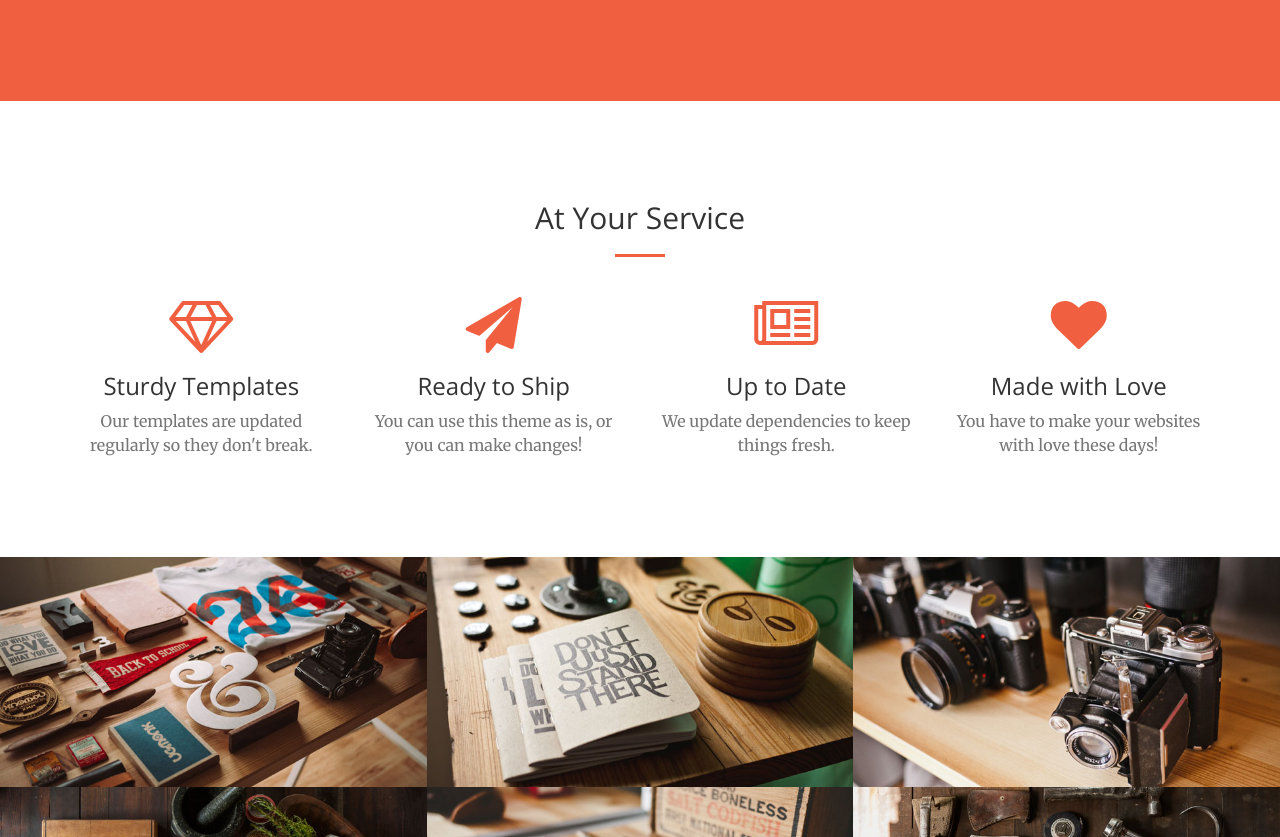
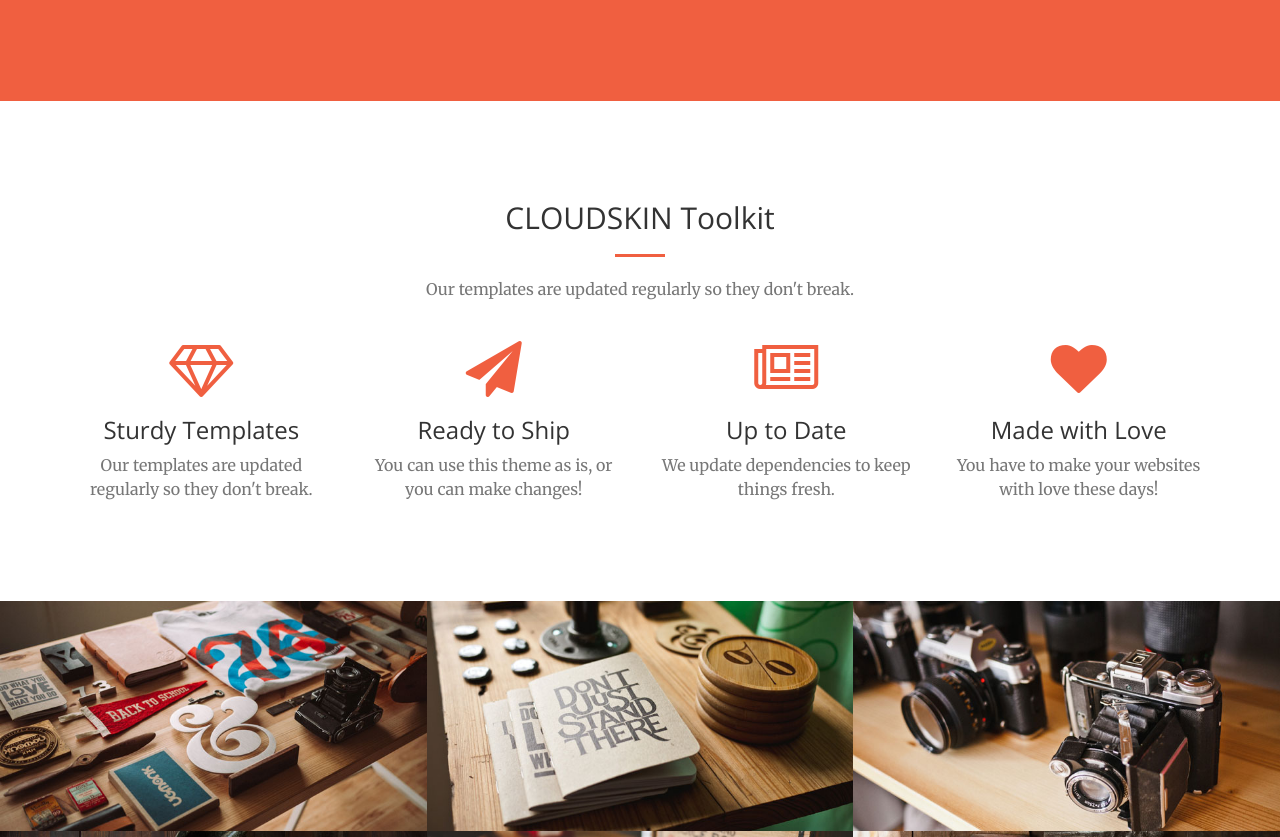
Before and after one commit to sergial273/CloudSkin_test, a Jekyll site: the page built from index.html, in a window 1280 px wide and 900 px high, scrolled down 1497 px, cut to the strip 63-900 px from the top of the window. Built offline with Jekyll 4.4.1, drawn with Linux system fonts in a browser that asks for light colours.

Commit message:
Update services.html

```diff
--- a/_includes/services.html
+++ b/_includes/services.html
@@ -2,8 +2,9 @@
     <div class="container">
         <div class="row">
             <div class="col-lg-12 text-center">
-                <h2 class="section-heading">At Your Service</h2>
+                <h2 class="section-heading">CLOUDSKIN Toolkit</h2>
                 <hr class="primary">
+                <p class="text-muted">Our templates are updated regularly so they don't break.</p>
             </div>
         </div>
     </div>
```
